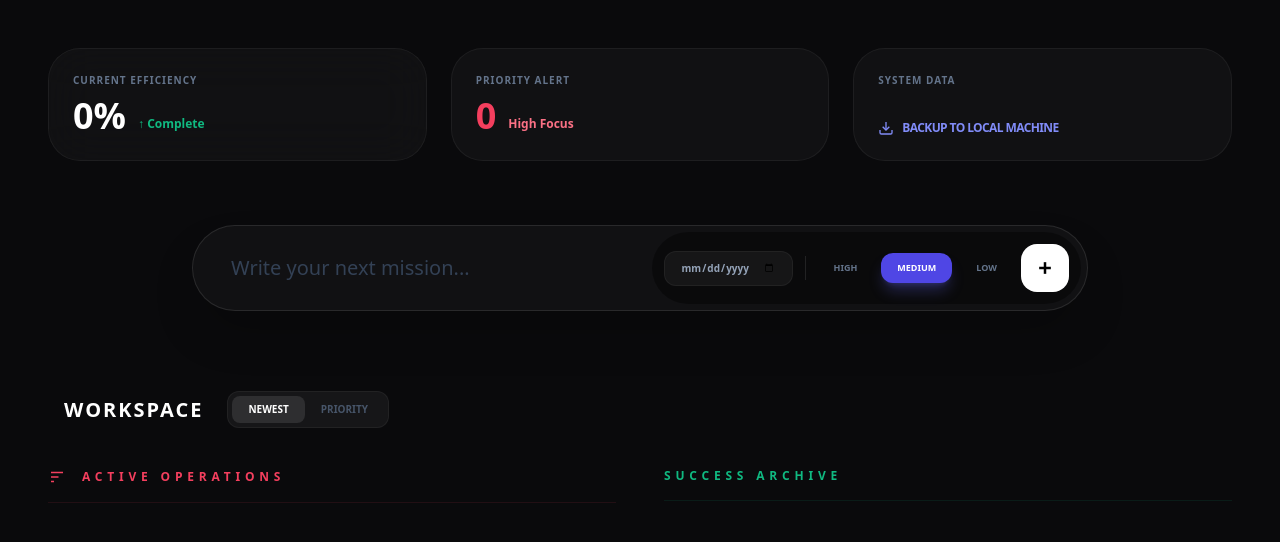
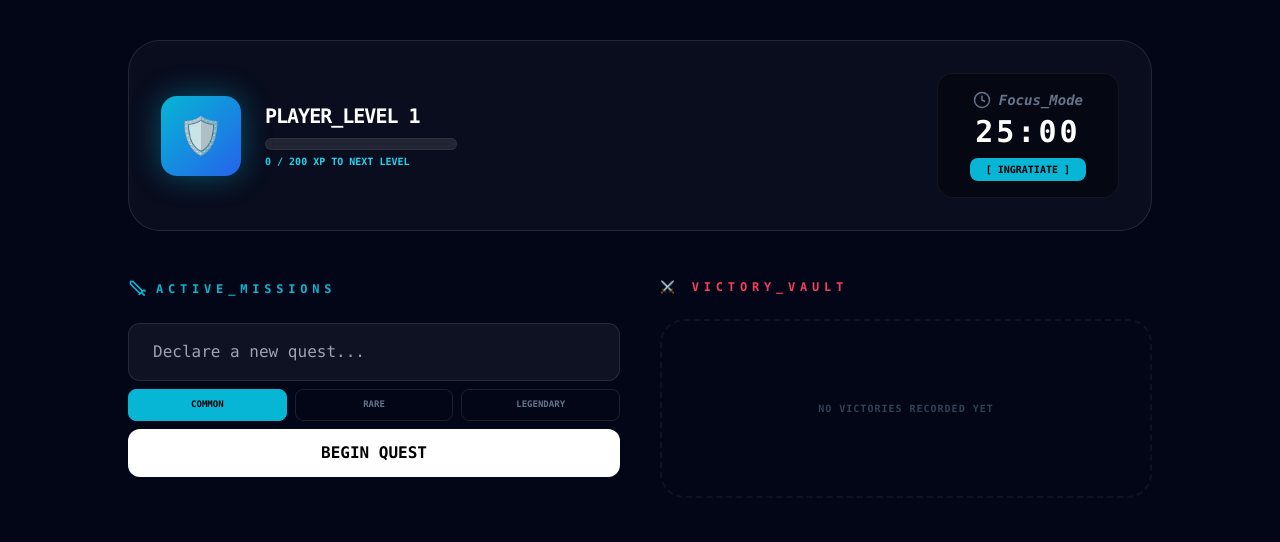
Before and after one commit to Madhesh-TOTCI/To-Do, a React (Create React App) app in the folder frontend/: page / in a window 1280 px wide. Shown: the top 542 px of the page. Built offline with nearby package versions, Linux system fonts and the light colour scheme; the HTML template or start-up script is replaced by a standard one.

Commit message:
Enhance task app with XP tracking and Pomodoro timer
Refactor task management app to include XP tracking and Pomodoro timer functionality. Update icon components and improve UI elements.

```diff
--- a/frontend/src/App.js
+++ b/frontend/src/App.js
@@ -1,169 +1,154 @@
 import React, { useState, useEffect } from 'react';
 
 // --- Build-Safe Icons ---
-const IconPlus = () => <svg viewBox="0 0 24 24" width="20" height="20" stroke="currentColor" strokeWidth="3" fill="none"><line x1="12" y1="5" x2="12" y2="19"></line><line x1="5" y1="12" x2="19" y2="12"></line></svg>;
-const IconSort = () => <svg viewBox="0 0 24 24" width="18" height="18" stroke="currentColor" strokeWidth="2" fill="none"><line x1="4" y1="6" x2="20" y2="6"></line><line x1="4" y1="12" x2="14" y2="12"></line><line x1="4" y1="18" x2="8" y2="18"></line></svg>;
-const IconDownload = () => <svg viewBox="0 0 24 24" width="16" height="16" stroke="currentColor" strokeWidth="2" fill="none"><path d="M21 15v4a2 2 0 0 1-2 2H5a2 2 0 0 1-2-2v-4"></path><polyline points="7 10 12 15 17 10"></polyline><line x1="12" y1="15" x2="12" y2="3"></line></svg>;
-const IconTrash = () => <svg viewBox="0 0 24 24" width="16" height="16" stroke="currentColor" strokeWidth="2" fill="none"><polyline points="3 6 5 6 21 6"></polyline><path d="M19 6v14a2 2 0 0 1-2 2H7a2 2 0 0 1-2-2V6m3 0V4a2 2 0 0 1 2-2h4a2 2 0 0 1 2 2v2"></path></svg>;
+const IconSword = () => <svg viewBox="0 0 24 24" width="20" height="20" stroke="currentColor" strokeWidth="2" fill="none"><path d="M14.5 17.5L3 6V3h3l11.5 11.5"></path><path d="M13 19l6-6"></path><path d="M16 16l4 4"></path><path d="M19 13l2 2"></path></svg>;
+const IconClock = () => <svg viewBox="0 0 24 24" width="18" height="18" stroke="currentColor" strokeWidth="2" fill="none"><circle cx="12" cy="12" r="10"></circle><polyline points="12 6 12 12 16 14"></polyline></svg>;
+const IconTrash = () => <svg viewBox="0 0 24 24" width="16" height="16" stroke="currentColor" strokeWidth="2" fill="none"><polyline points="3 6 5 6 21 6"></polyline><path d="M19 6v14a2 2 0 0 1-2 2H7a2 2 0 0 1-2-2V6"></path></svg>;
 
 function App() {
   const [tasks, setTasks] = useState([]);
+  const [xp, setXp] = useState(0);
   const [title, setTitle] = useState('');
-  const [priority, setPriority] = useState('Medium');
-  const [dueDate, setDueDate] = useState('');
-  const [sortBy, setSortBy] = useState('Newest'); // or 'Priority'
+  const [priority, setPriority] = useState('Common');
+  // Timer State
+  const [seconds, setSeconds] = useState(1500); // 25 mins
+  const [isActive, setIsActive] = useState(false);
+  // Edit State
   const [editingId, setEditingId] = useState(null);
   const [editValue, setEditValue] = useState('');
 
   useEffect(() => {
-    const saved = localStorage.getItem('vibrant-tasks-v4');
-    if (saved) setTasks(JSON.parse(saved));
+    const saved = localStorage.getItem('quest-data');
+    if (saved) {
+      const data = JSON.parse(saved);
+      setTasks(data.tasks || []);
+      setXp(data.xp || 0);
+    }
   }, []);
 
   useEffect(() => {
-    localStorage.setItem('vibrant-tasks-v4', JSON.stringify(tasks));
-  }, [tasks]);
+    localStorage.setItem('quest-data', JSON.stringify({ tasks, xp }));
+  }, [tasks, xp]);
 
-  const handleAddTask = (e) => {
+  // Pomodoro Logic
+  useEffect(() => {
+    let interval = null;
+    if (isActive && seconds > 0) {
+      interval = setInterval(() => setSeconds(s => s - 1), 1000);
+    } else {
+      clearInterval(interval);
+    }
+    return () => clearInterval(interval);
+  }, [isActive, seconds]);
+
+  const addTask = (e) => {
     e.preventDefault();
     if (!title.trim()) return;
     const newTask = {
       id: Date.now(),
-      title: title.trim(),
+      title,
       priority,
-      dueDate: dueDate || 'No Date',
       completed: false,
-      createdAt: new Date().getTime()
+      xpValue: priority === 'Legendary' ? 100 : priority === 'Rare' ? 50 : 20
     };
     setTasks([newTask, ...tasks]);
     setTitle('');
   };
 
-  const exportData = () => {
-    const dataStr = "data:text/json;charset=utf-8," + encodeURIComponent(JSON.stringify(tasks));
-    const downloadAnchorNode = document.createElement('a');
-    downloadAnchorNode.setAttribute("href", dataStr);
-    downloadAnchorNode.setAttribute("download", "my_tasks_backup.json");
-    document.body.appendChild(downloadAnchorNode);
-    downloadAnchorNode.click();
-    downloadAnchorNode.remove();
+  const completeTask = (task) => {
+    if (!task.completed) setXp(prev => prev + task.xpValue);
+    else setXp(prev => Math.max(0, prev - task.xpValue));
+    setTasks(tasks.map(t => t.id === task.id ? { ...t, completed: !t.completed } : t));
   };
 
-  const getPriorityWeight = (p) => p === 'High' ? 3 : p === 'Medium' ? 2 : 1;
+  const saveEdit = (id) => {
+    setTasks(tasks.map(t => t.id === id ? { ...t, title: editValue } : t));
+    setEditingId(null);
+  };
 
-  const sortedTasks = [...tasks].sort((a, b) => {
-    if (sortBy === 'Priority') return getPriorityWeight(b.priority) - getPriorityWeight(a.priority);
-    return b.createdAt - a.createdAt;
-  });
-
-  const pending = sortedTasks.filter(t => !t.completed);
-  const completed = sortedTasks.filter(t => t.completed);
-  const progress = tasks.length ? Math.round((completed.length / tasks.length) * 100) : 0;
+  const level = Math.floor(xp / 200) + 1;
+  const currentLevelXp = xp % 200;
 
   return (
-    <div className={`min-h-screen bg-[#0a0a0c] text-slate-300 font-sans p-6 md:p-12 transition-all duration-1000 ${progress === 100 && tasks.length > 0 ? 'bg-emerald-950/20 shadow-[inset_0_0_100px_rgba(16,185,129,0.1)]' : ''}`}>
+    <div className="min-h-screen bg-[#020617] text-white font-mono p-4 md:p-10 selection:bg-cyan-500">
 
-      <div className="max-w-7xl mx-auto">
-
-        {/* TOP DASHBOARD CARDS */}
-        <div className="grid grid-cols-1 md:grid-cols-3 gap-6 mb-16">
-          <div className="bg-white/[0.03] border border-white/5 p-6 rounded-[2rem] backdrop-blur-xl">
-             <h4 className="text-[10px] font-black tracking-widest text-slate-500 uppercase">Current Efficiency</h4>
-             <div className="flex items-end gap-3 mt-2">
-                <span className="text-4xl font-black text-white">{progress}%</span>
-                <span className="text-emerald-500 text-xs font-bold mb-1">↑ Complete</span>
+      {/* PLAYER STATS HEADER */}
+      <div className="max-w-5xl mx-auto mb-12 flex flex-col md:flex-row gap-6 items-center justify-between bg-white/[0.03] p-8 rounded-[2rem] border border-white/10">
+        <div className="flex items-center gap-6">
+          <div className="w-20 h-20 rounded-2xl bg-gradient-to-br from-cyan-500 to-blue-600 flex items-center justify-center text-4xl shadow-[0_0_30px_rgba(6,182,212,0.4)]">
+             🛡️
+          </div>
+          <div>
+            <h2 className="text-xl font-black tracking-tighter uppercase">Player_Level {level}</h2>
+            <div className="w-48 h-3 bg-white/10 rounded-full mt-2 overflow-hidden border border-white/5">
+              <div className="h-full bg-cyan-400 shadow-[0_0_10px_#22d3ee] transition-all duration-500" style={{ width: `${(currentLevelXp / 200) * 100}%` }}></div>
+            </div>
+            <p className="text-[10px] text-cyan-400 mt-1 font-bold">{currentLevelXp} / 200 XP TO NEXT LEVEL</p>
           </div>
         </div>
-          <div className="bg-white/[0.03] border border-white/5 p-6 rounded-[2rem]">
-             <h4 className="text-[10px] font-black tracking-widest text-slate-500 uppercase">Priority Alert</h4>
-             <div className="flex items-end gap-3 mt-2">
-                <span className="text-4xl font-black text-rose-500">{pending.filter(t => t.priority === 'High').length}</span>
-                <span className="text-rose-400 text-xs font-bold mb-1">High Focus</span>
+
+        {/* POMODORO TIMER */}
+        <div className="bg-black/40 px-8 py-4 rounded-2xl border border-white/5 text-center">
+           <div className="text-sm font-bold text-slate-500 mb-1 flex items-center gap-2 justify-center italic">
+             <IconClock /> Focus_Mode
            </div>
+           <div className="text-3xl font-black text-white tracking-widest">
+             {Math.floor(seconds / 60)}:{String(seconds % 60).padStart(2, '0')}
            </div>
-          <div className="bg-white/[0.03] border border-white/5 p-6 rounded-[2rem] flex flex-col justify-between">
-             <h4 className="text-[10px] font-black tracking-widest text-slate-500 uppercase">System Data</h4>
-             <button onClick={exportData} className="flex items-center gap-2 text-xs font-bold text-indigo-400 hover:text-white transition-colors mt-2 uppercase tracking-tighter">
-                <IconDownload /> Backup to Local Machine
+           <button onClick={() => setIsActive(!isActive)} className={`mt-2 text-[10px] font-black uppercase px-4 py-1 rounded-lg ${isActive ? 'bg-rose-500/20 text-rose-500' : 'bg-cyan-500 text-black'}`}>
+             {isActive ? '[ Pause ]' : '[ Ingratiate ]'}
            </button>
         </div>
       </div>
 
-        {/* INPUT BOX - ELITE BOX */}
-        <section className="bg-white/[0.03] p-1.5 rounded-[3rem] border border-white/10 mb-20 max-w-4xl mx-auto shadow-2xl">
-          <form onSubmit={handleAddTask} className="flex flex-col lg:flex-row gap-2">
+      <div className="max-w-5xl mx-auto grid lg:grid-cols-2 gap-10">
+
+        {/* QUEST LOG (COL 1) */}
+        <div>
+           <h3 className="text-cyan-500 text-xs font-black tracking-[0.4em] mb-6 flex items-center gap-2 uppercase">
+             <IconSword /> Active_Missions
+           </h3>
+
+           <form onSubmit={addTask} className="mb-8 space-y-2">
               <input
-               className="flex-1 bg-transparent px-8 py-5 text-xl outline-none text-white font-medium placeholder:text-slate-700"
-               placeholder="Write your next mission..."
+                className="w-full bg-white/5 border border-white/10 rounded-xl px-6 py-4 outline-none focus:border-cyan-500/50 text-white"
+                placeholder="Declare a new quest..."
                 value={title}
                 onChange={(e) => setTitle(e.target.value)}
               />
-             <div className="flex flex-wrap items-center gap-2 p-3 bg-black/40 rounded-[2.5rem]">
-                <input type="date" value={dueDate} onChange={(e) => setDueDate(e.target.value)} className="bg-white/5 text-[10px] text-slate-400 font-bold px-4 py-2 rounded-xl outline-none border border-white/5" />
-                <div className="h-6 w-[1px] bg-white/10 hidden md:block mx-1"></div>
-                {['High', 'Medium', 'Low'].map(p => (
-                  <button key={p} type="button" onClick={() => setPriority(p)} className={`px-4 py-2 rounded-xl text-[9px] font-black uppercase transition-all ${priority === p ? 'bg-indigo-600 text-white shadow-lg shadow-indigo-500/30' : 'text-slate-500 hover:text-white'}`}>
+              <div className="flex gap-2">
+                {['Common', 'Rare', 'Legendary'].map(p => (
+                   <button key={p} type="button" onClick={() => setPriority(p)} className={`flex-1 py-2 rounded-lg text-[9px] font-black uppercase border transition-all ${priority === p ? 'bg-cyan-500 text-black border-cyan-500' : 'border-white/10 text-slate-500'}`}>
                      {p}
                    </button>
                 ))}
-                <button type="submit" className="bg-white text-black h-12 w-12 flex items-center justify-center rounded-2xl hover:scale-110 active:scale-95 transition-all">
-                  <IconPlus />
-                </button>
               </div>
+              <button className="w-full bg-white text-black py-3 rounded-xl font-black uppercase hover:bg-cyan-400 transition-colors mt-2">Begin Quest</button>
            </form>
-        </section>
 
-        {/* CONTROLS */}
-        <div className="flex justify-between items-center mb-10 px-4">
-           <div className="flex items-center gap-6">
-              <h2 className="text-xl font-black text-white tracking-widest uppercase">Workspace</h2>
-              <div className="flex bg-white/5 p-1 rounded-xl border border-white/5">
-                 <button onClick={() => setSortBy('Newest')} className={`px-4 py-1.5 rounded-lg text-[10px] font-black uppercase transition-all ${sortBy === 'Newest' ? 'bg-white/10 text-white' : 'text-slate-600'}`}>Newest</button>
-                 <button onClick={() => setSortBy('Priority')} className={`px-4 py-1.5 rounded-lg text-[10px] font-black uppercase transition-all ${sortBy === 'Priority' ? 'bg-white/10 text-white' : 'text-slate-600'}`}>Priority</button>
+           <div className="space-y-4">
+              {tasks.filter(t => !t.completed).map(task => (
+                <div key={task.id} className="group bg-white/5 border border-white/5 p-6 rounded-2xl hover:border-cyan-500/30 transition-all">
+                   {editingId === task.id ? (
+                     <div className="flex gap-2">
+                        <input className="flex-1 bg-black rounded-lg px-4 py-1 text-sm outline-none border border-cyan-500" value={editValue} onChange={(e) => setEditValue(e.target.value)} autoFocus />
+                        <button onClick={() => saveEdit(task.id)} className="text-[10px] font-bold text-cyan-400">SAVE</button>
+                     </div>
+                   ) : (
+                     <div className="flex justify-between items-start">
+                        <div>
+                          <span className={`text-[8px] font-black uppercase px-2 py-0.5 rounded border mb-2 inline-block ${task.priority === 'Legendary' ? 'border-amber-500 text-amber-500' : task.priority === 'Rare' ? 'border-purple-500 text-purple-500' : 'border-slate-600 text-slate-600'}`}>
+                            {task.priority} (+{task.xpValue} XP)
+                          </span>
+                          <h4 className="text-lg font-bold text-slate-200">{task.title}</h4>
+                          <div className="flex gap-4 mt-4 opacity-0 group-hover:opacity-100 transition-opacity">
+                             <button onClick={() => { setEditingId(task.id); setEditValue(task.title); }} className="text-[9px] font-bold text-slate-600 hover:text-white uppercase transition-colors">Modify</button>
+                             <button onClick={() => setTasks(tasks.filter(t => t.id !== task.id))} className="text-[9px] font-bold text-slate-600 hover:text-rose-500 uppercase transition-colors">Discard</button>
                           </div>
                         </div>
-           {progress === 100 && tasks.length > 0 && <span className="text-emerald-500 text-[10px] font-black animate-bounce tracking-[0.3em]">ALL OBJECTIVES SECURED 🏆</span>}
-        </div>
-
-        {/* 2-COLUMN VIEW */}
-        <div className="grid lg:grid-cols-2 gap-12">
-
-          {/* PENDING */}
-          <div className="space-y-6">
-            <div className="flex items-center gap-4 text-rose-500 border-b border-rose-500/10 pb-4">
-               <IconSort /> <span className="text-xs font-black uppercase tracking-[0.4em]">Active Operations</span>
-            </div>
-            <div className="space-y-4">
-              {pending.map(task => (
-                <div key={task.id} className="group bg-white/[0.03] hover:bg-white/[0.05] border border-white/10 rounded-[2.5rem] p-8 transition-all duration-500 relative">
-                  <div className={`absolute top-8 left-0 w-1.5 h-12 rounded-r-full ${task.priority === 'High' ? 'bg-rose-500 shadow-[0_0_15px_rose]' : 'bg-indigo-500'}`}></div>
-
-                  {editingId === task.id ? (
-                    <div className="flex flex-col gap-4">
-                      <input className="bg-white/10 rounded-2xl px-6 py-3 text-white outline-none border border-indigo-500/30" value={editValue} onChange={(e) => setEditValue(e.target.value)} autoFocus />
-                      <div className="flex gap-2">
-                        <button onClick={() => { setTasks(tasks.map(t => t.id === task.id ? {...t, title: editValue} : t)); setEditingId(null); }} className="bg-indigo-600 text-white px-6 py-2 rounded-xl text-[10px] font-black">SAVE</button>
-                        <button onClick={() => setEditingId(null)} className="text-slate-500 px-6 py-2 font-black text-[10px]">CANCEL</button>
-                      </div>
-                    </div>
-                  ) : (
-                    <div className="flex flex-col">
-                      <div className="flex justify-between items-start gap-4 mb-4">
-                        <div>
-                           <div className="flex gap-2 items-center mb-2">
-                              <span className="text-[8px] font-black uppercase text-indigo-400 border border-indigo-400/20 px-2 py-0.5 rounded-md">Priority {task.priority}</span>
-                              <span className="text-[8px] font-black uppercase text-slate-500">Due: {task.dueDate}</span>
-                           </div>
-                           <h3 className="text-2xl font-bold text-white tracking-tight leading-tight">{task.title}</h3>
-                        </div>
-                        <button onClick={() => setTasks(tasks.map(t => t.id === task.id ? {...t, completed: true} : t))} className="w-14 h-14 rounded-full border border-white/10 flex items-center justify-center text-slate-500 hover:bg-emerald-500 hover:text-white transition-all shadow-inner">
-                           <IconPlus />
+                        <button onClick={() => completeTask(task)} className="h-12 w-12 rounded-xl border border-white/10 flex items-center justify-center text-slate-600 hover:border-cyan-500 hover:text-cyan-500 transition-all">
+                          <IconSword />
                         </button>
-                      </div>
-                      <div className="flex gap-4 pt-4 border-t border-white/5 opacity-0 group-hover:opacity-100 transition-opacity">
-                         <button onClick={() => { setEditingId(task.id); setEditValue(task.title); }} className="text-[9px] font-black text-slate-600 hover:text-white uppercase tracking-widest">Edit Entry</button>
-                         <button onClick={() => setTasks(tasks.filter(t => t.id !== task.id))} className="text-[9px] font-black text-slate-600 hover:text-rose-500 uppercase tracking-widest"><IconTrash /></button>
-                      </div>
                      </div>
                    )}
                 </div>
@@ -171,26 +156,29 @@ function App() {
            </div>
         </div>
 
-          {/* COMPLETED */}
-          <div className="space-y-6">
-            <div className="flex items-center gap-4 text-emerald-500 border-b border-emerald-500/10 pb-4">
-               <span className="text-xs font-black uppercase tracking-[0.4em]">Success Archive</span>
+        {/* ARCHIVE (COL 2) */}
+        <div>
+           <h3 className="text-rose-500 text-xs font-black tracking-[0.4em] mb-6 flex items-center gap-2 uppercase">
+             ⚔️ Victory_Vault
+           </h3>
+           <div className="space-y-3">
+              {tasks.filter(t => t.completed).map(task => (
+                <div key={task.id} className="bg-emerald-500/5 border border-emerald-500/10 p-5 rounded-2xl opacity-40 hover:opacity-100 transition-all">
+                   <div className="flex justify-between items-center">
+                      <p className="text-slate-400 line-through italic font-bold">Quest: {task.title}</p>
+                      <button onClick={() => completeTask(task)} className="text-emerald-500">✔</button>
                    </div>
-            <div className="space-y-4">
-              {completed.map(task => (
-                <div key={task.id} className="bg-emerald-500/[0.02] border border-emerald-500/10 rounded-[2.5rem] p-8 opacity-40 hover:opacity-100 transition-all">
-                  <div className="flex justify-between items-center bg-transparent">
-                    <p className="text-xl font-medium text-emerald-100/60 line-through italic">{task.title}</p>
-                    <button onClick={() => setTasks(tasks.map(t => t.id === task.id ? {...t, completed: false} : t))} className="text-emerald-500">
-                       <svg viewBox="0 0 24 24" width="24" height="24" stroke="currentColor" fill="none" strokeWidth="3"><polyline points="20 6 9 17 4 12"></polyline></svg>
-                    </button>
-                  </div>
+                   <button onClick={() => setTasks(tasks.filter(t => t.id !== task.id))} className="mt-3 text-[9px] font-bold text-slate-700 hover:text-rose-500"><IconTrash /></button>
                 </div>
               ))}
+              {tasks.filter(t => t.completed).length === 0 && (
+                <div className="text-center py-20 border-2 border-dashed border-white/5 rounded-3xl">
+                   <p className="text-slate-700 text-[10px] font-bold uppercase tracking-widest">No victories recorded yet</p>
+                </div>
+              )}
            </div>
         </div>
 
-        </div>
       </div>
     </div>
   );
```
Lines whose indentation alone changed are shown as unchanged.
